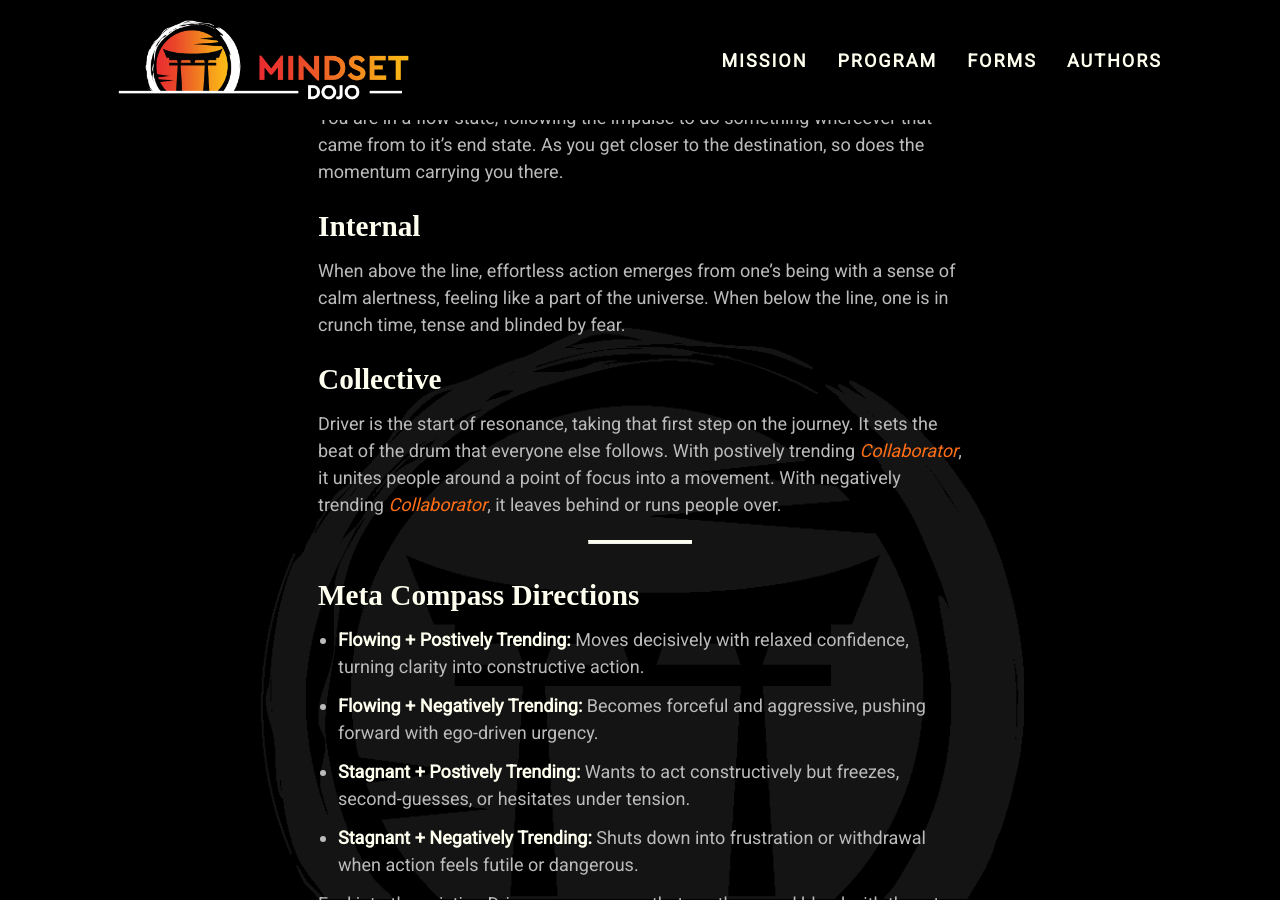
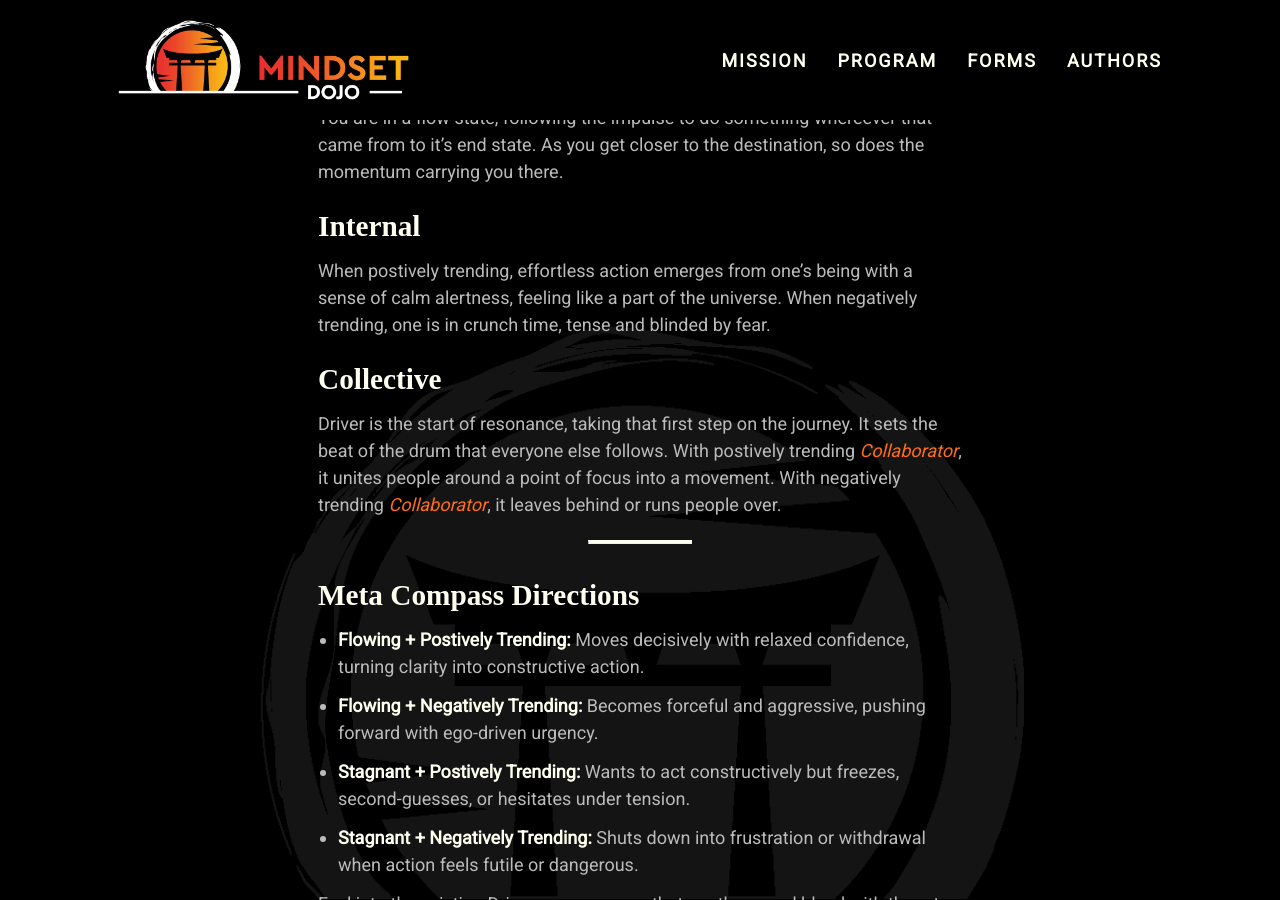
Before and after one commit to mindset-dojo/mindset-dojo.github.io, a Jekyll site: the page built from _forms/driver.md, in a window 1280 px wide and 900 px high, scrolled down 416 px. Built offline with Jekyll 4.4.1, drawn with Linux system fonts in a browser that asks for light colours; some web fonts are replaced.

Commit message:
fix(driver): remove reference to map of consciousness.

```diff
--- a/_forms/driver.md
+++ b/_forms/driver.md
@@ -22,7 +22,7 @@ You are in a flow state, following the impulse to do something whereever that ca
 
 ### Internal
 
-When above the line, effortless action emerges from one's being with a sense of calm alertness, feeling like a part of the universe. When below the line, one is in crunch time, tense and blinded by fear.
+When postively trending, effortless action emerges from one's being with a sense of calm alertness, feeling like a part of the universe. When negatively trending, one is in crunch time, tense and blinded by fear.
 
 ### Collective
 
```
